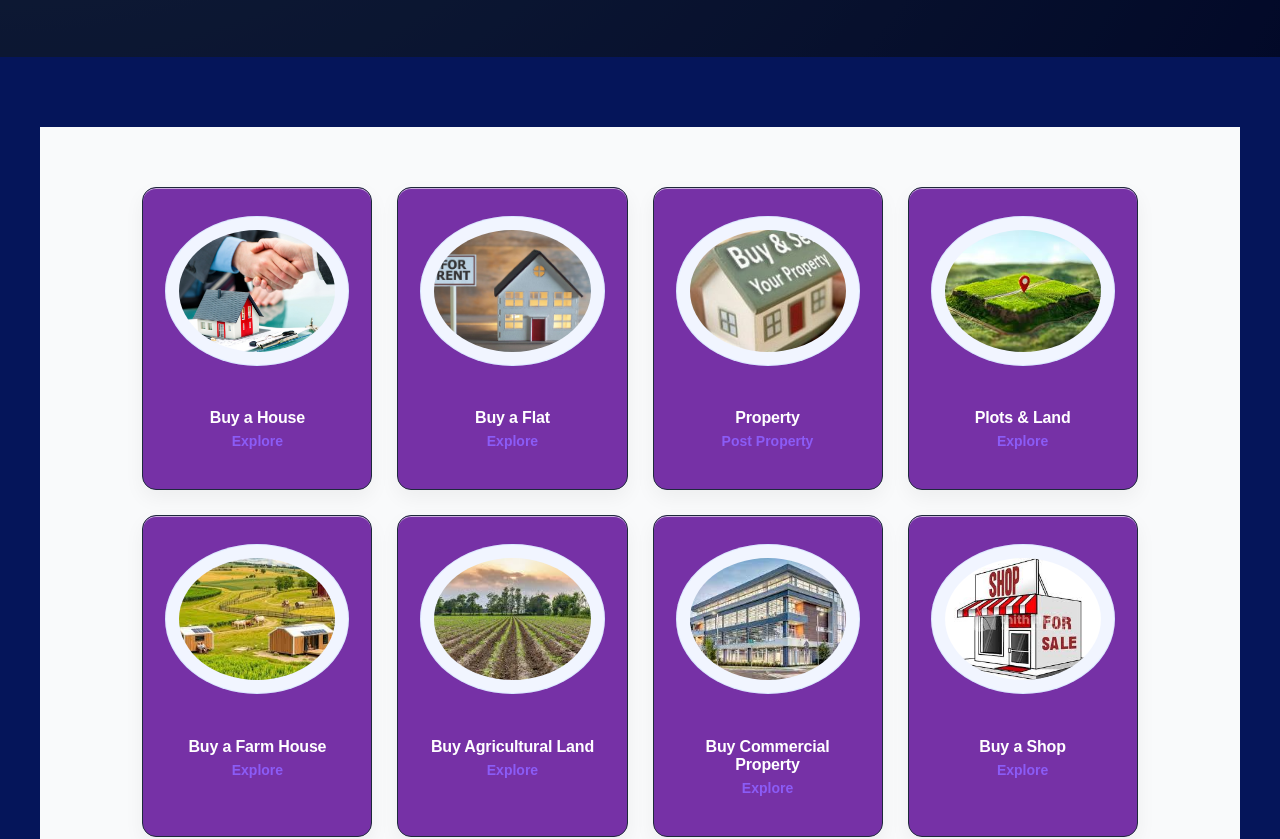
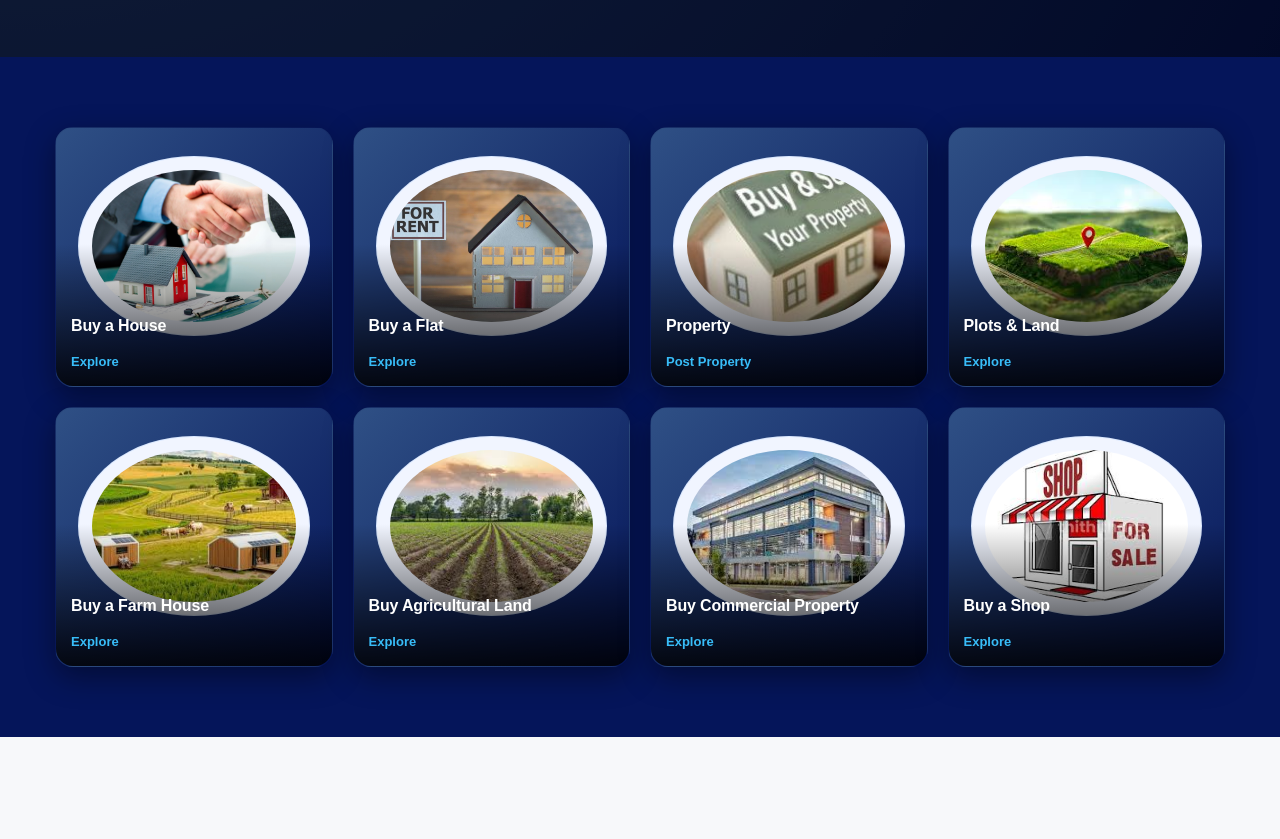
Before and after one commit to trionarealtygroup-design/tirona-frontend, a React (Vite) app: page / in a window 1280 px wide. Shown: the part 740-1579 px from the top of the page. Built offline with nearby package versions, Linux system fonts and the light colour scheme; no server answers.

Commit message:
smallchanges

```diff
--- a/index.html
+++ b/index.html
@@ -2,7 +2,7 @@
 <html lang="en">
   <head>
     <meta charset="UTF-8" />
-    <link rel="icon" type="image/svg+xml" href="/vite.svg" />
+    <link rel="icon" type="image/svg+xml" href="/public/images/TRIONA.png" />
     <meta name="viewport" content="width=device-width, initial-scale=1.0" />
     <title>Triona Realty Group</title>
   </head>
--- a/src/pages/AdvisorDashboard.jsx
+++ b/src/pages/AdvisorDashboard.jsx
@@ -1153,7 +1153,7 @@ const styles = {
         justifyContent: 'space-between',
         alignItems: 'center',
         padding: '10px 20px',
-        backgroundColor: '#0b3c91',
+        backgroundColor: '#8314c4',
         color: '#fff',
         boxShadow: '0 2px 10px rgba(0,0,0,0.1)',
         position: 'sticky',
@@ -1203,7 +1203,8 @@ const styles = {
     },
     profileName: {
         fontSize: '16px',
-        fontWeight: '500'
+        fontWeight: '800',
+        color: "#fff"
     },
     logoutBtn: {
         padding: '10px 20px',
--- a/src/pages/Home.jsx
+++ b/src/pages/Home.jsx
@@ -179,14 +179,17 @@ const Home = () => {
                     <div className="hero-card">
                         <h3>Become a Seller</h3>
                         <p>List your property and reach genuine buyers.</p>
-                        <a href="https://docs.google.com/forms/d/e/1FAIpQLSeKu8OaVo_Nj1eFulzP1XJEt6CzjuhcK7w4dvvzB-U1WNubyw/viewform?usp=header">
+                        <a href="/seller/register">
                             Post Property →
                         </a>
+                               {/* <Link to="/advisor/register">Advisor Register</Link>
+                                                            <Link to="/seller/register">Seller Register</Link>
+                                                            <Link to="/buyer/register">Buyer Register</Link> */}
                     </div>
                     <div className="hero-card">
                         <h3>Become a Buyer</h3>
                         <p>Find verified properties with expert guidance.</p>
-                        <a href="https://docs.google.com/forms/d/e/1FAIpQLSfTvg6XQTaNb8rMW00rNY9w7jBE92jn87_7vycMNx0sTnNzNA/viewform?usp=publish-editor">
+                        <a href="/buyer/register">
                             Get Started →
                         </a>
                     </div>
--- a/src/pages/advisor/AdvisorRegister.jsx
+++ b/src/pages/advisor/AdvisorRegister.jsx
@@ -37,9 +37,9 @@ const AdvisorRegister = () => {
     });
 
     const planDetails = {
-        basic: { name: 'Basic Plan', price: '₹1999', qr: '/Images/qr.png', buyComm: '0.40%', sellComm: '0.20%' },
-        premium: { name: 'Premium Plan', price: '₹2999', qr: '/Images/qr.png', buyComm: '0.60%', sellComm: '0.40%' },
-        premium_plus: { name: 'Premium Plus', price: '₹3999', qr: '/Images/qr.png', buyComm: '0.80%', sellComm: '0.60%' }
+        basic: { name: 'Basic Plan', price: 'Free Joining', qr: '/Images/TRIONA.png', buyComm: '0.40%', sellComm: '0.20%' },
+        premium: { name: 'Premium Plan', price: 'Paid', qr: '/Images/TRIONA.png', buyComm: '0.60%', sellComm: '0.40%' },
+        premium_plus: { name: 'Premium Plus', price: 'Paid', qr: '/Images/TRIONA.png', buyComm: '0.80%', sellComm: '0.60%' }
     };
 
     const [message, setMessage] = useState('');
@@ -206,9 +206,9 @@ const AdvisorRegister = () => {
                                 value={formData.professionalPlan}
                                 onChange={handleChange}
                                 style={inputStyle}>
-                                <option value="basic">Basic Plan - ₹1999</option>
-                                <option value="premium">Premium - ₹2999</option>
-                                <option value="premium_plus">Premium Plus - ₹3999</option>
+                                <option value="basic">Basic Plan - Free Joining</option>
+                                <option value="premium">Premium - Paid</option>
+                                <option value="premium_plus">Premium Plus - Paid</option>
                             </select>
 
                             <div style={{
@@ -302,7 +302,7 @@ const AdvisorRegister = () => {
                     </p>
 
                     <p style={{ textAlign: "center" }}>
-                        <Link to="/policies/AdvisorAgreement">Advisor Term & condition</Link>
+                        <Link to="/pages/policies/AdvisorAgreement.jsx">Advisor Term & condition</Link>
                     </p>
 
                 </div>
--- a/src/pages/home.css
+++ b/src/pages/home.css
@@ -106,41 +106,77 @@ p {
 /* SERVICES */
 .quick-services {
   max-width: 1200px;
+  height: auto;
+  background-color: #05155a;
   margin: 70px auto;
   display: grid;
-  grid-template-columns: repeat(auto-fit, minmax(220px, 1fr));
-  gap: 25px;
+  grid-template-columns: repeat(auto-fit, minmax(240px, 1fr));
+  gap: 20px;
+  padding: 0 15px;
 }
 
 .service-card {
-  background: rgb(96, 13, 151,0.85);
-  border-radius: 14px;
+  background: linear-gradient(135deg, #2f5085, #05155a);
+  /* background: linear-gradient(#ffafbd, #ffc3a0);  Roseanna Color (Soft pink/peaches) */
+  /* background: linear-gradient(#2193b0, #6dd5ed); 1. Green to Blue Gradient */
+  /* background: linear-gradient(#cc2b5e, #753a88); 2. Red to Purple Gradient */
+  /* background: linear-gradient(#141e30, #243b55); 3. Dark Blue Gradient */
+  /* background: linear-gradient(#FF0F7B, #f89b29); 4. Pink to Orange Gradient */
+  border-radius: 18px;
   overflow: hidden;
-  border: 1px solid #1e293b;
+  box-shadow: 0 10px 30px rgba(0,0,0,0.4);
   transition: 0.3s;
+  position: relative;
 }
 
+/* IMAGE */
 .service-card img {
   width: 100%;
-  height: 150px;
+  height: 180px;
   object-fit: cover;
 }
 
+/* DARK OVERLAY */
+.service-card::after {
+  content: "";
+  position: absolute;
+  bottom: 0;
+  left: 0;
+  width: 100%;
+  height: 55%;
+  background: linear-gradient(to top, rgba(0,0,0,0.85), transparent);
+}
+
+/* TEXT CONTENT */
 .service-card h4 {
-  text-align: center;
+  position: absolute;
+  bottom: 45px;
+  left: 15px;
   color: #fff;
+  font-size: 16px;
+  z-index: 2;
+  font-weight: 600;
 }
 
 .service-card a {
-  display: block;
-  text-align: center;
-  color: #8b5cf6;
-  margin-bottom: 10px;
+  position: absolute;
+  bottom: 15px;
+  left: 15px;
+  font-size: 13px;
+  color: #38bdf8;
+  text-decoration: none;
+  z-index: 2;
 }
 
+/* HOVER EFFECT */
 .service-card:hover {
-  transform: translateY(-6px);
-  box-shadow: 0 0 25px rgba(139,92,246,0.4);
+  transform: translateY(-8px) scale(1.02);
+  box-shadow: 0 20px 40px rgba(0,0,0,0.6);
+}
+
+.service-card:hover img {
+  transform: scale(1.08);
+  transition: 0.4s;
 }
 
 /* PROPERTIES */
```
